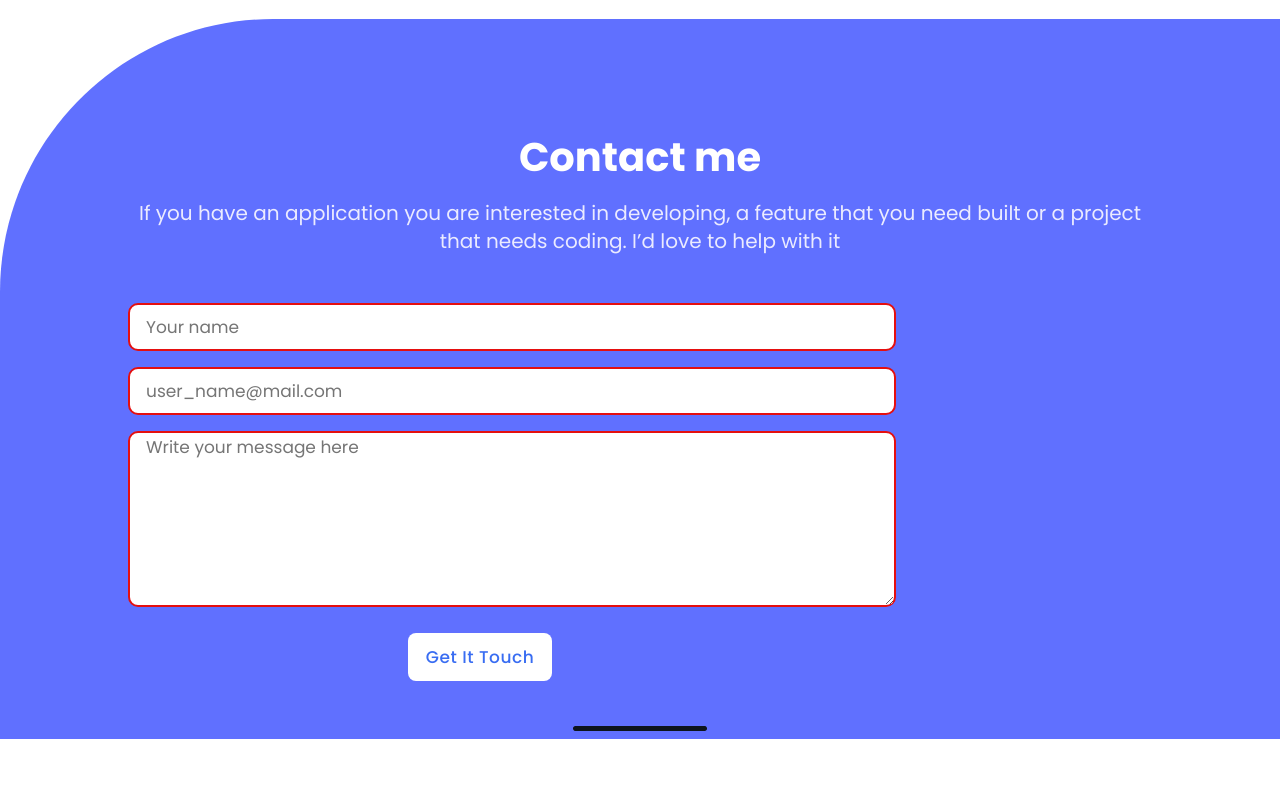
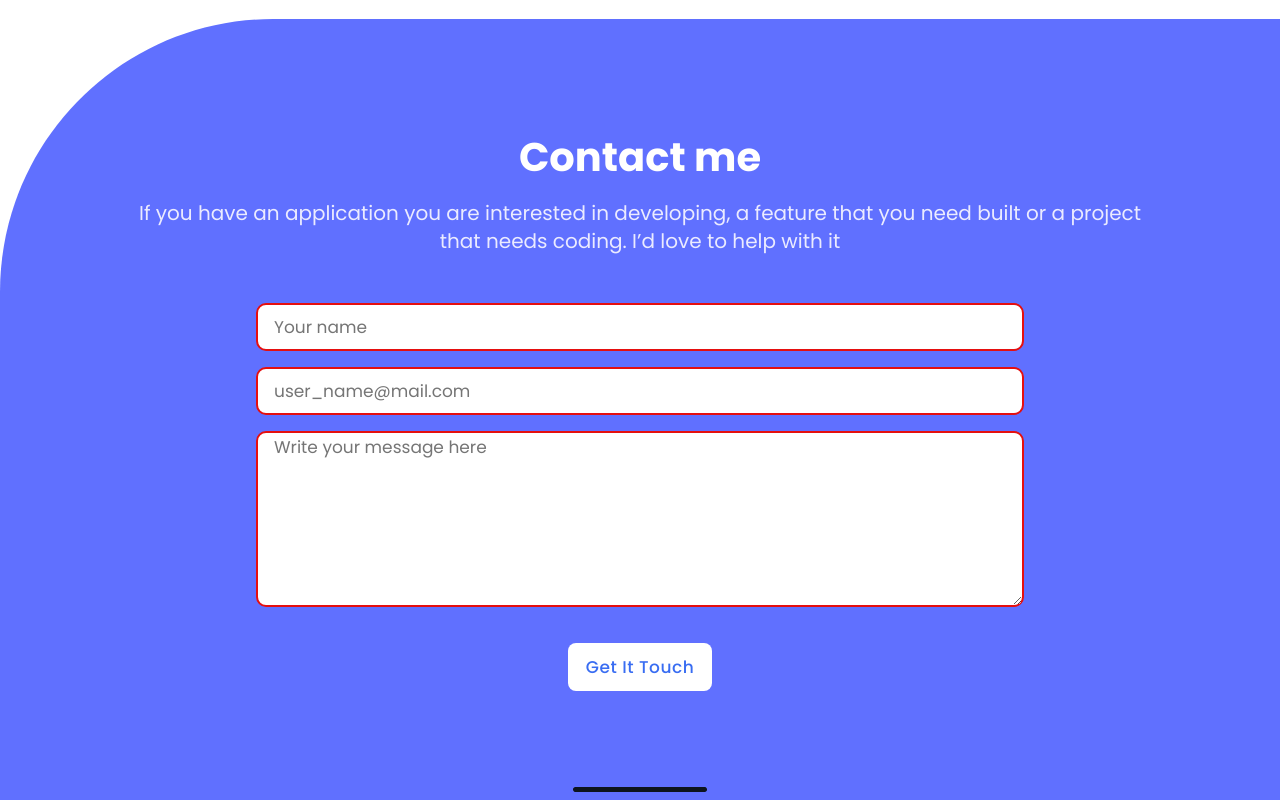
Before and after one commit to robinbenitezmora/Portfolio-Robin-Benitez, a website: page index.html in a window 1280 px wide. Shown: the part 3608-4408 px from the top of the page. Before the commit the page ends 4347 px from the top, so only its background shows below. Drawn offline with Linux system fonts and the light colour scheme.

Commit message:
Edit css file to get the code reviewer suggestions

```diff
--- a/style.css
+++ b/style.css
@@ -479,6 +479,10 @@ textarea:valid {
   margin-bottom: 0.5rem;
 }
 
+.formulary form {
+  text-align: center;
+}
+
 @media screen and (min-width: 480px) {
   .formulary__image1 {
     display: none;
@@ -617,7 +621,7 @@ textarea:valid {
   }
 
   .formulary__btn {
-    margin: 22px 24px 45px 280px;
+    margin: 2rem auto 6rem;
   }
 }
 
```
